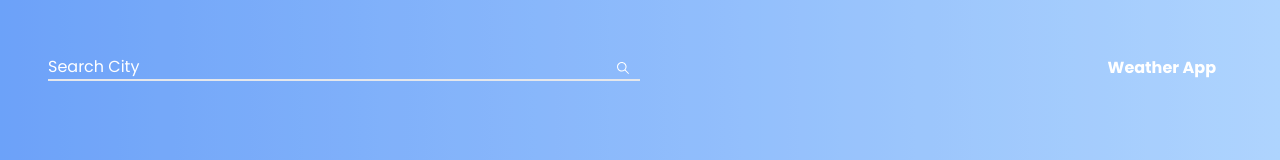
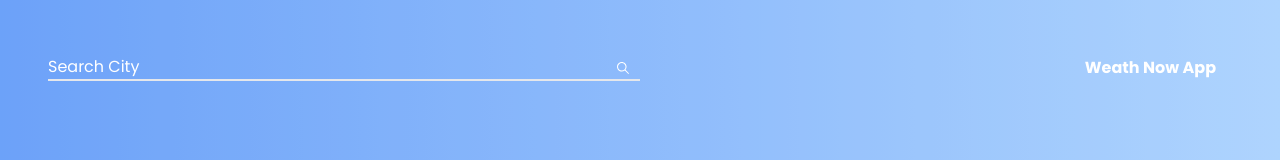
Before and after one commit to josephflo/weather-app-nextjs14, a Next.js app: page / in a window 1280 px wide. Shown: the top 160 px of the page. Built offline with nearby package versions, Linux system fonts and the light colour scheme.

Commit message:
feat/readme

```diff
--- a/app/page.tsx
+++ b/app/page.tsx
@@ -69,7 +69,7 @@ export default function Home() {
         <div className="flex flex-col md:flex-row justify-between items-center p-12">
           <Input handleSearch={handleSearch} setLocation={setLocation} />
           <h1 className="mb-8 md:mb-0 order-1 text-white py-2 px-4 rounded-xl font-bold">
-            Weather App
+            Weath Now App
           </h1>
         </div>
         {content}
--- a/components/Current.tsx
+++ b/components/Current.tsx
@@ -23,6 +23,8 @@ const Current = ({ data }: CurrentProps) => {
     ? "https:" + data.current.condition.icon
     : null;
   const currentDate = getCurrentDate();
+
+
   return (
     <div className="flex flex-col mb-8 md:mb-0 items-start gap-2 w-1/2">
       <div className="flex items-center">
@@ -47,6 +49,7 @@ const Current = ({ data }: CurrentProps) => {
           <p className="text-5xl text-white">
             {data.current.temp_c.toFixed()}
             <span>°</span>
+            <span></span>
           </p>
         ) : null}
         {data.current ? (
```
Also changed, not shown: public/Weathnow.png (added), 1 other file (tests, documents, lock files or other folders).
